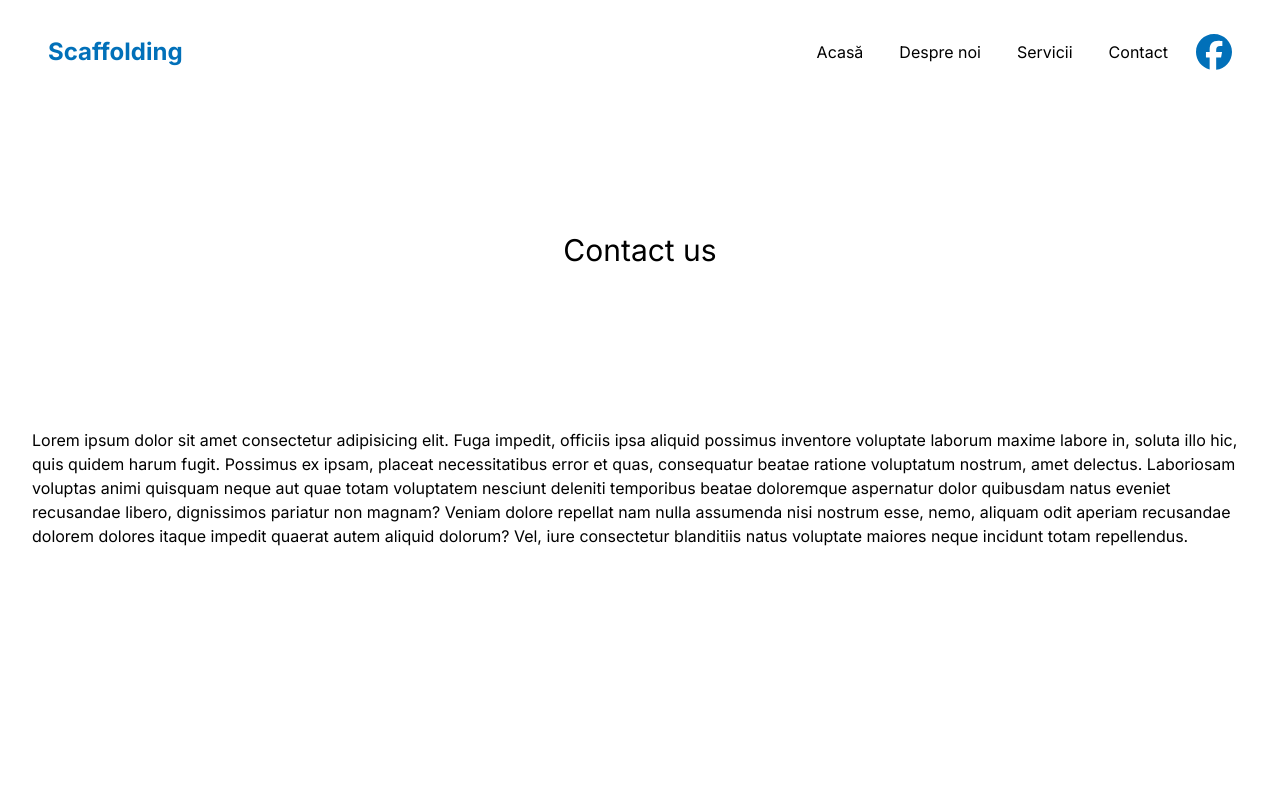
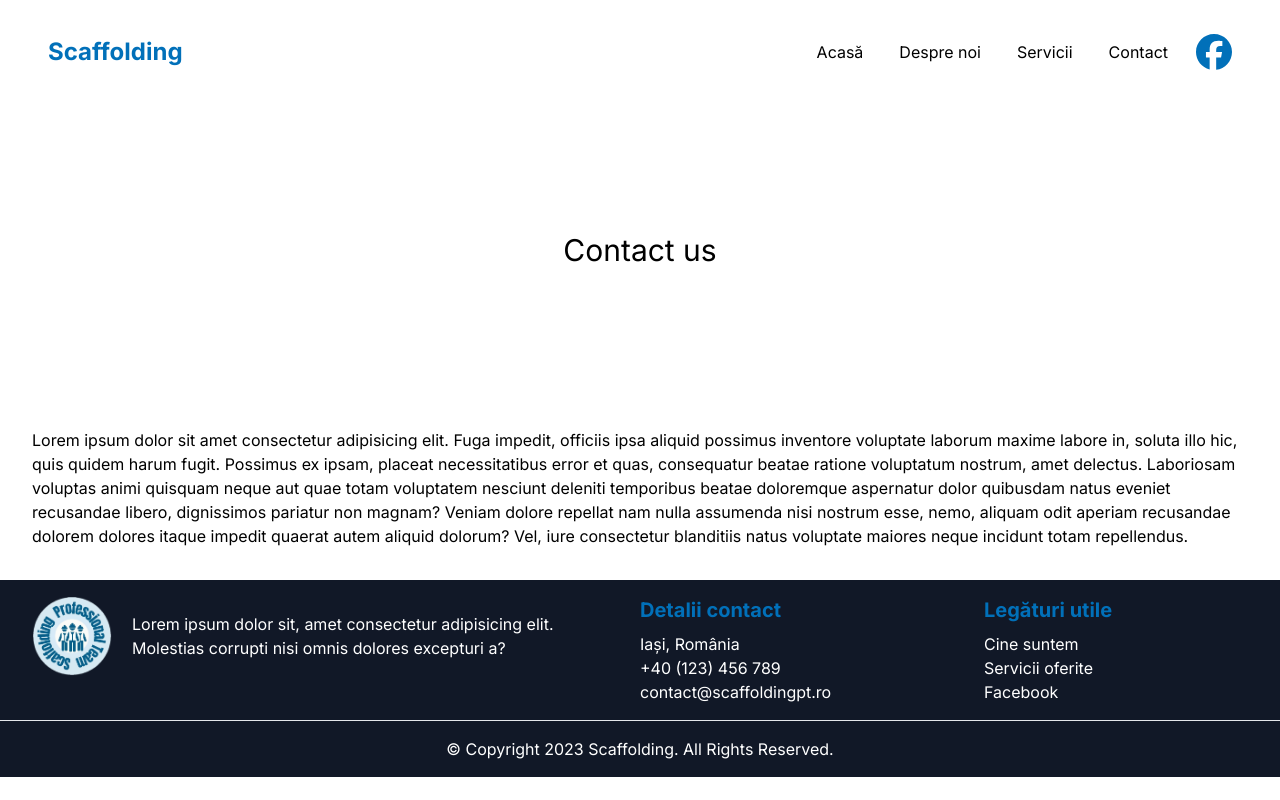
Before and after one commit to vanessahoamea/scaffoldingpt, a Next.js app: page /contact in a window 1280 px wide. Built offline with nearby package versions, Linux system fonts and the light colour scheme.

Commit message:
created footer

```diff
--- /dev/null
+++ b/app/components/Footer.tsx
@@ -0,0 +1,35 @@
+import Link from "next/link";
+
+export default function Footer()
+{
+    return (
+        <footer className="bg-gray-900 text-white">
+            <main className="px-8 py-4 flex flex-col items-start justify-start gap-8 md:flex-row md:justify-between md:gap-20">
+                <section className="basis-2/4 flex items-center space-x-5">
+                    <img src="/logo.png" alt="Company logo" className="w-20" />
+                    <p>Lorem ipsum dolor sit, amet consectetur adipisicing elit. Molestias corrupti nisi omnis dolores excepturi a?</p>
+                </section>
+                <section className="basis-1/4 space-y-2">
+                    <h2 className="text-xl font-bold text-primary">Detalii contact</h2>
+                    <ul>
+                        <li>Iași, România</li>
+                        <li><a href="#">+40 (123) 456 789</a></li>
+                        <li><a href="#">contact@scaffoldingpt.ro</a></li>
+                    </ul>
+                </section>
+                <section className="basis-1/4 space-y-2">
+                    <h2 className="text-xl font-bold text-primary">Legături utile</h2>
+                    <ul>
+                        <li><Link href="/about">Cine suntem</Link></li>
+                        <li><Link href="/services">Servicii oferite</Link></li>
+                        <li><a href="https://www.facebook.com/" target="_blank">Facebook</a></li>
+                    </ul>
+                </section>
+            </main>
+
+            <hr />
+
+            <p className="p-4 text-center">&copy; Copyright 2023 Scaffolding. All Rights Reserved.</p>
+        </footer>
+    );
+}
--- a/app/layout.tsx
+++ b/app/layout.tsx
@@ -7,6 +7,7 @@ import { config } from "@fortawesome/fontawesome-svg-core";
 config.autoAddCss = false;
 
 import Navbar from "./components/Navbar";
+import Footer from "./components/Footer";
 
 const inter = Inter({ subsets: ["latin"] });
 
@@ -22,6 +23,7 @@ export default function RootLayout({ children }: { children: React.ReactNode })
             <body className={inter.className}>
                 <Navbar />
                 {children}
+                <Footer />
             </body>
         </html>
     );
```
Also changed, not shown: public/logo.png (added).
